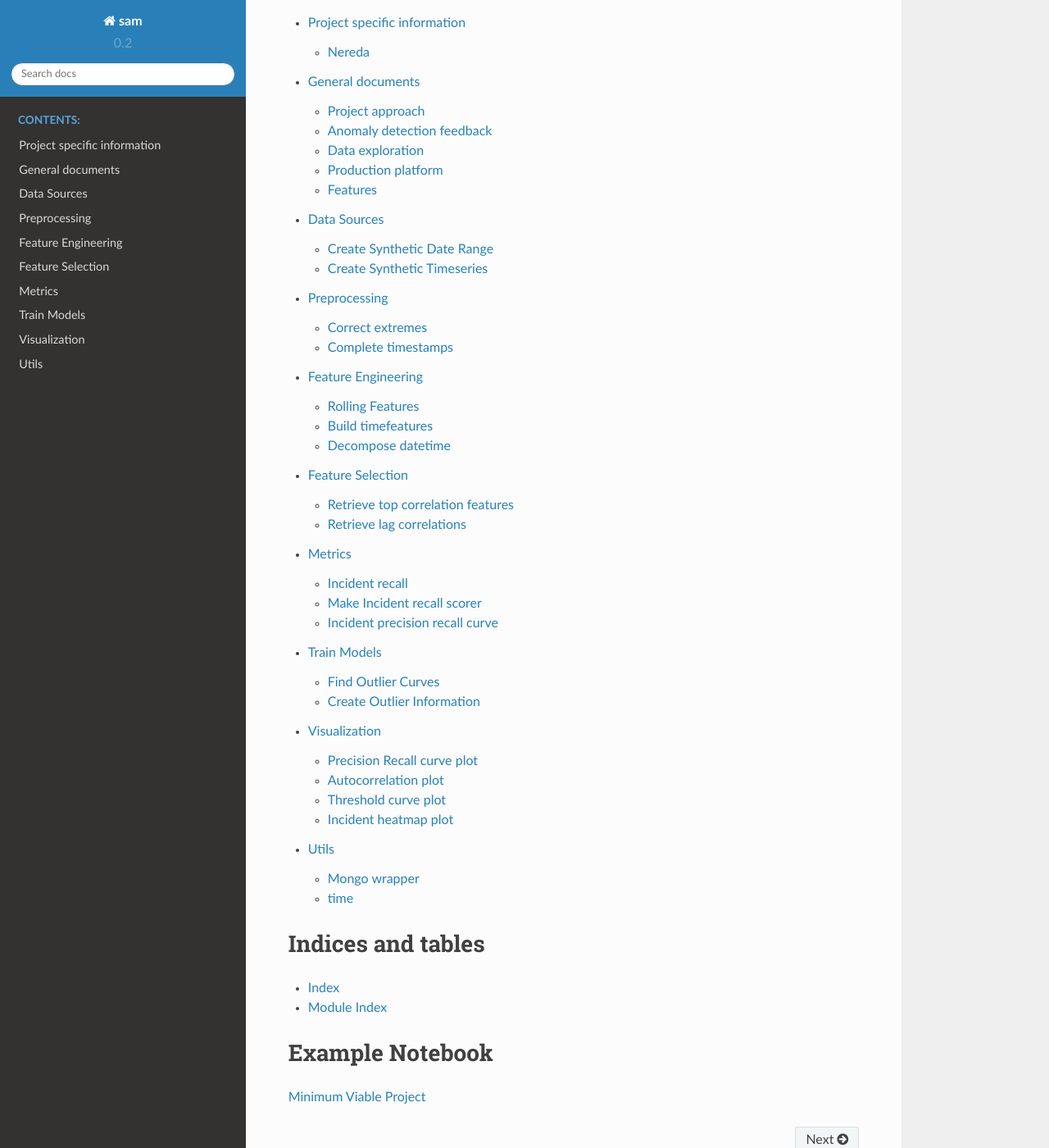
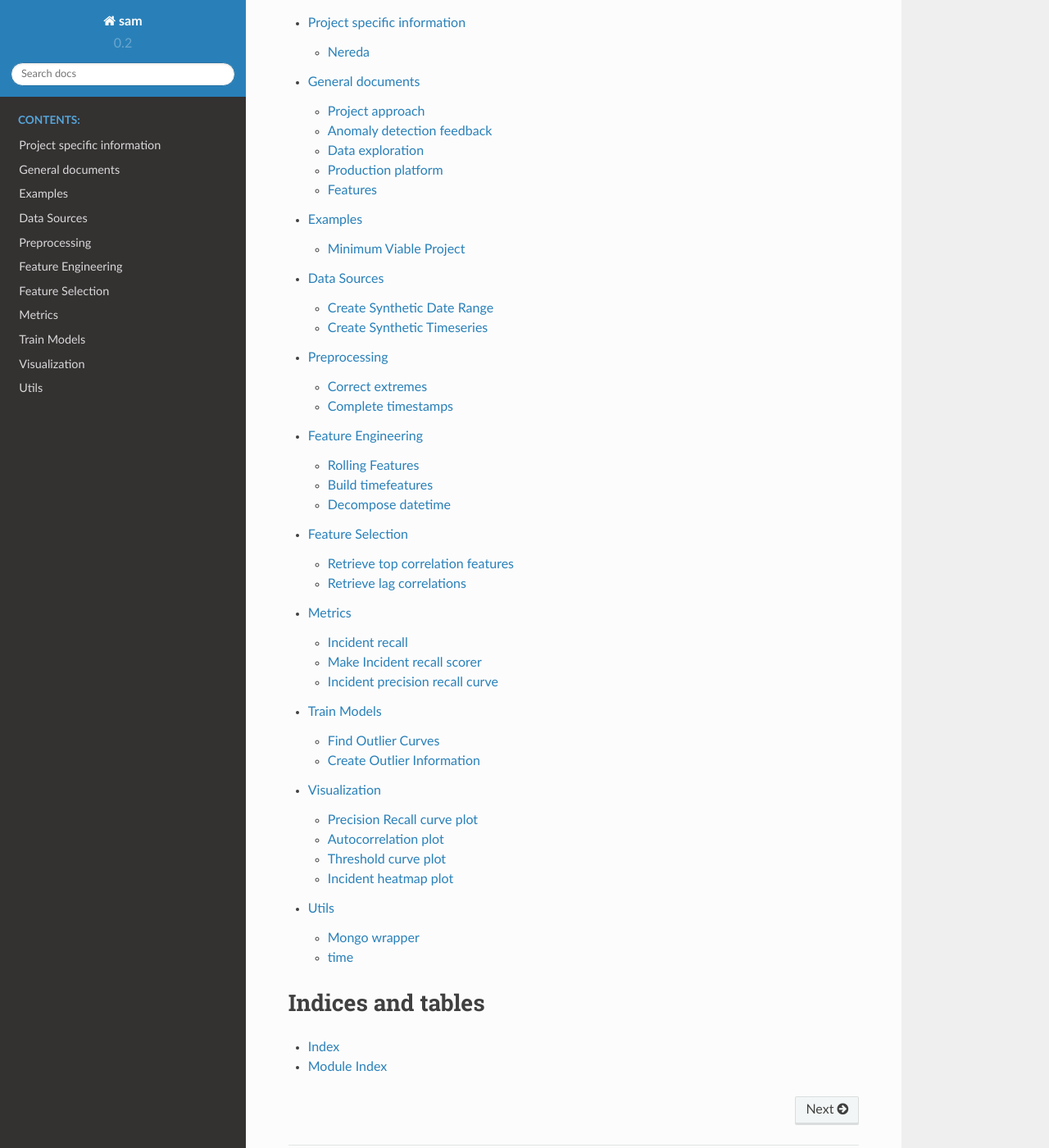
Before and after one commit to RoyalHaskoningDHV/sam, a Sphinx documentation site: the page built from docs/source/index.rst, in a window 1280 px wide and 1400 px high, scrolled down 1360 px. Shown: the whole window at 82% size. Built offline with Sphinx 7.4.7 and the Read the Docs theme 2.0.0, drawn with Linux system fonts in a browser that asks for light colours.

Commit message:
Add minimumviableproject to examples
Summary: Add minimumviable project ipython notebook. It was already in html format in the docs, but also added the source.

Test Plan: It runs already in the docs. See http://10.2.0.20/sam/minimumviableproject.html#minimumviableproject

Reviewers: rutger

Reviewed By: rutger

Differential Revision: https://dev.ynformed.nl/D550

```diff
--- a/docs/source/index.rst
+++ b/docs/source/index.rst
@@ -14,6 +14,7 @@ Welcome to SAM's documentation!
 
    project
    general_documents
+   examples
    data_sources
    preprocessing
    feature_engineering
@@ -29,7 +30,3 @@ Indices and tables
 
 * :ref:`genindex`
 * :ref:`modindex`
-
-Example Notebook
-================
-:ref:`minimumviableproject`
```
Also changed, not shown: docs/source/examples.rst (added, +9 -0 lines), 2 other files.
